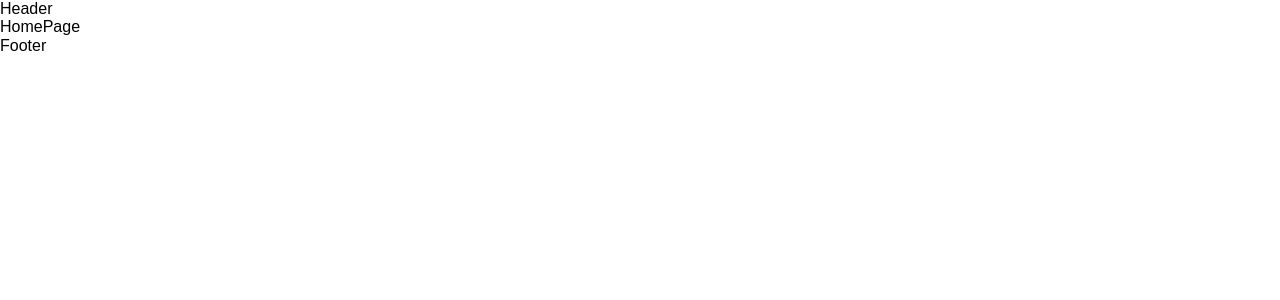
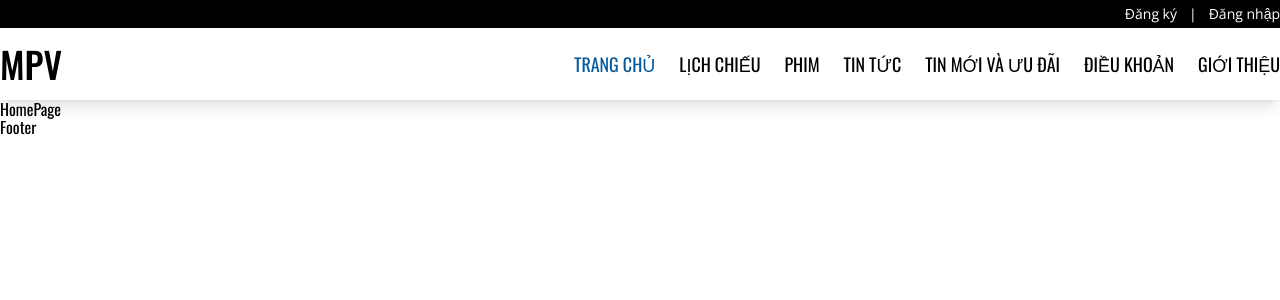
Before and after one commit to thangdq23/DATN-WD53-FE, a React (Vite) app: page / in a window 1280 px wide. Shown: the top 300 px of the page. Built offline with nearby package versions, Linux system fonts and the light colour scheme.

Commit message:
Lam header + banner

```diff
--- a/package.json
+++ b/package.json
@@ -10,11 +10,15 @@
     "preview": "vite preview"
   },
   "dependencies": {
+    "@ant-design/icons": "^6.1.0",
+    "@tailwindcss/vite": "^4.1.16",
     "antd": "^5.27.6",
     "axios": "^1.13.1",
     "react": "^19.2.0",
     "react-dom": "^19.1.1",
-    "react-router": "^7.9.5"
+    "react-router": "^7.9.5",
+    "react-router-dom": "^7.9.5",
+    "tailwindcss": "^4.0.0"
   },
   "devDependencies": {
     "@eslint/js": "^9.36.0",
--- a/src/common/layouts/components/Header.jsx
+++ b/src/common/layouts/components/Header.jsx
@@ -1,5 +1,83 @@
+import { Link, NavLink } from "react-router";
+
 const Header = () => {
-  return <div>Header</div>;
+
+  const navItems = [
+    {
+      path: "/",
+      label: "Trang chủ",
+    },
+    {
+      path: "/showtimes",
+      label: "Lịch chiếu",
+    },
+    {
+      path: "/flim",
+      label: "Phim",
+    },
+    {
+      path: "/news",
+      label: "Tin tức",
+    },
+    {
+      path: "/discount",
+      label: "Tin mới và ưu đãi",
+    },
+    {
+      path: "/ticket",
+      label: "Điều khoản",
+    },
+    {
+      path: "/about",
+      label: "Giới thiệu",
+    },
+  ];
+  return (
+    <>
+      <section className="bg-black py-1">
+        <div className=" flex justify-end max-w-7xl mx-6 xl:mx-auto">
+          <div className="flex items-center gap-3  font-sans text-sm text-white">
+            <Link
+              to={"/auth/register"}
+              className="text-white! hover:text-primary! duration-300"
+            >
+              Đăng ký
+            </Link>
+            |
+            <Link
+              to={"/auth/login"}
+              className="text-white! hover:text-primary! duration-300"
+            >
+              Đăng nhập
+            </Link>
+          </div>
+        </div>
+      </section>
+      <header className="py-4 shadow-lg sticky top-0">
+        <div className="flex items-center max-w-7xl xl:mx-auto justify-between">
+          <h1 className="text-4xl font-bold m-0!">MPV</h1>
+          <div>
+            <ul className="flex items-center gap-6 m-0!">
+              {navItems.map((item, index) => (
+                <li key={index}>
+                  <NavLink
+                    to={item.path}
+                    className={({ isActive }) =>
+                      `${
+                        isActive ? "text-primary!" : "text-black!"
+                      } text-base  hover:text-primary! duration-300 uppercase text-[18px]`
+                    }
+                  >
+                    {item.label}
+                  </NavLink>
+                </li>
+              ))}
+            </ul>
+          </div>
+        </div>
+      </header>
+    </>
+  );
 };
 
 export default Header;
--- a/src/index.css
+++ b/src/index.css
@@ -0,0 +1,11 @@
+@import url("https://fonts.googleapis.com/css2?family=Montserrat:ital,wght@0,100..900;1,100..900&family=Open+Sans:ital,wght@0,300..800;1,300..800&family=Oswald:wght@200..700&display=swap");
+@import "tailwindcss";
+
+@theme {
+  --color-primary: #03599d;
+  --font-sans: "Open Sans", sans-serif;
+  --font-oswald: "Oswald", sans-serif;
+}
+body {
+  font-family: "Oswald", sans-serif;
+}
--- a/vite.config.js
+++ b/vite.config.js
@@ -1,7 +1,8 @@
-import { defineConfig } from 'vite'
-import react from '@vitejs/plugin-react-swc'
+import { defineConfig } from "vite";
+import react from "@vitejs/plugin-react-swc";
+import tailwindcss from "@tailwindcss/vite";
 
 // https://vite.dev/config/
 export default defineConfig({
-  plugins: [react()],
-})
+   plugins: [react(), tailwindcss()],
+});
```
Also changed, not shown: public/images/0019169.webp (added), 1 other file (tests, documents, lock files or other folders).
